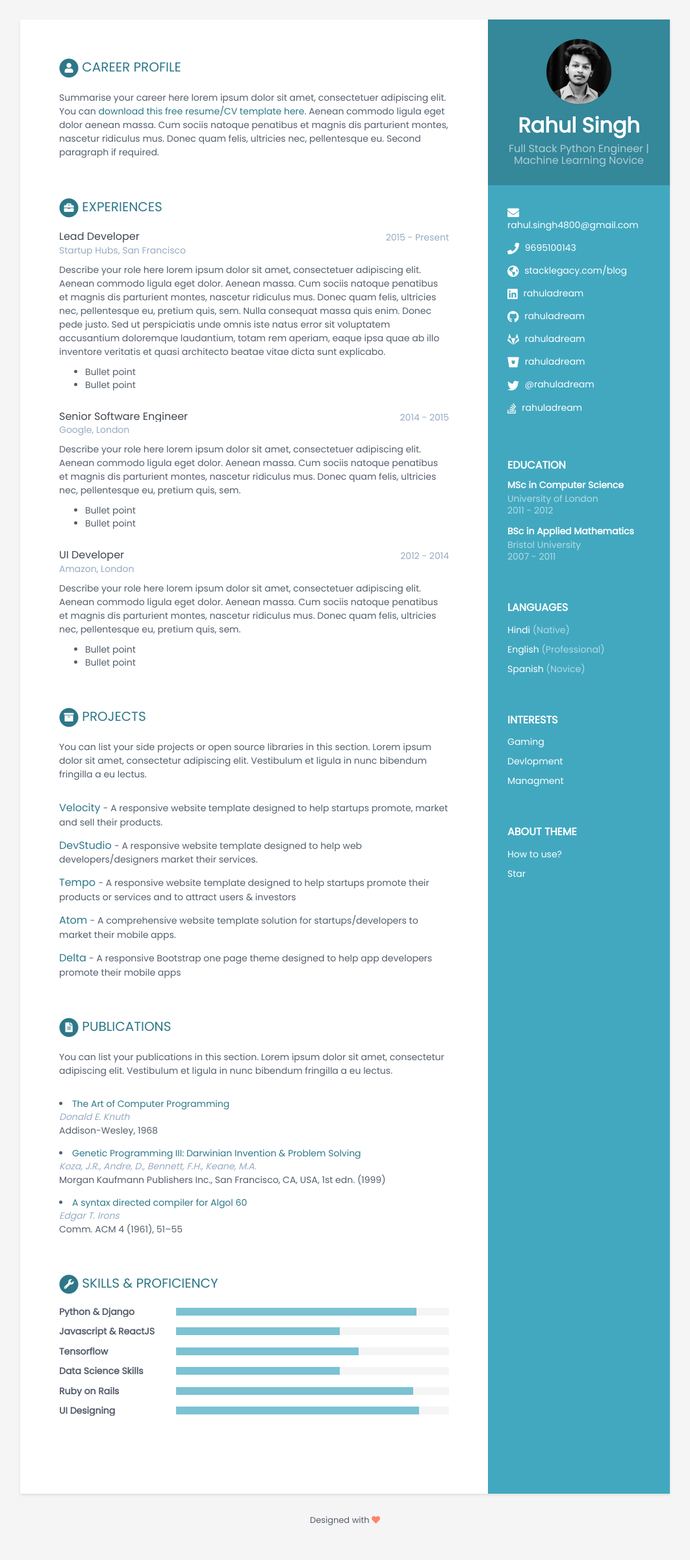
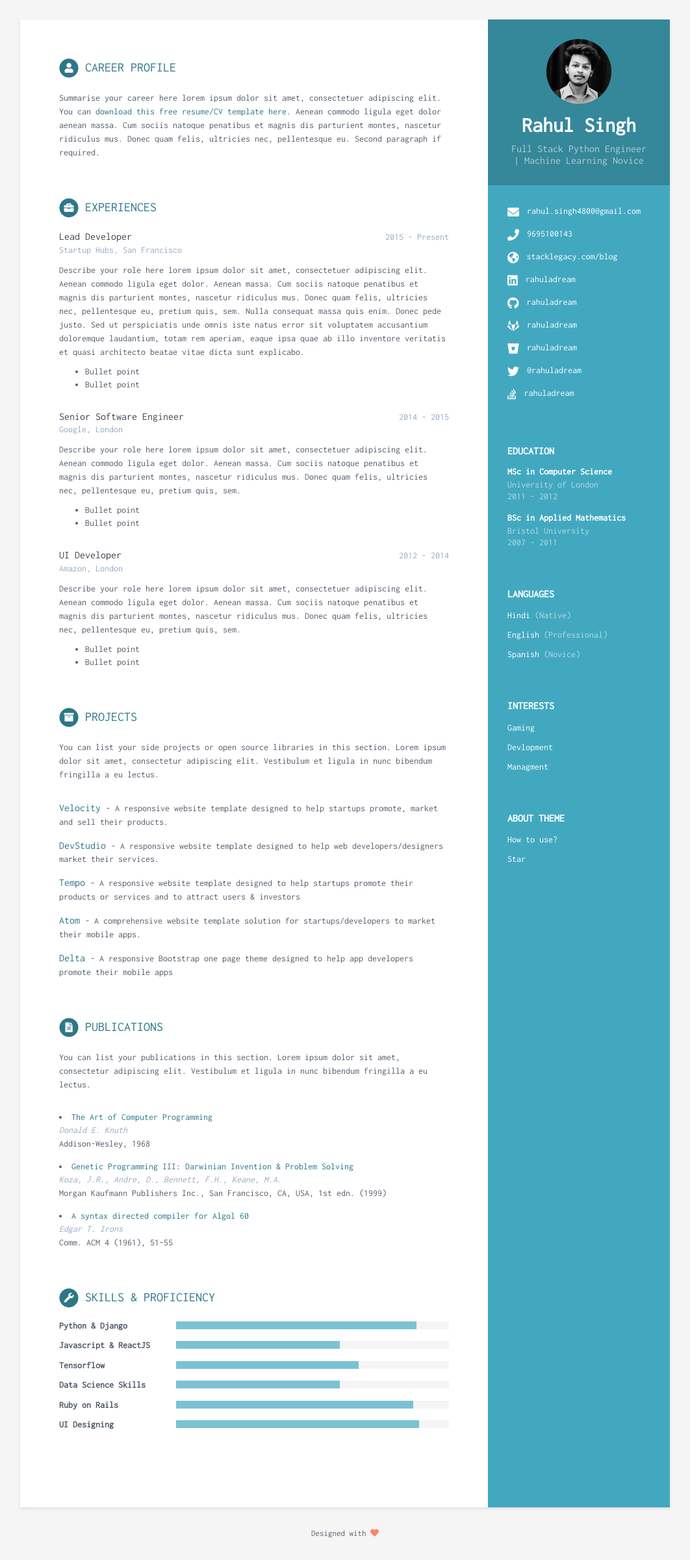
Before and after one commit to rahuladream/rahuladream.github.io, a Jekyll site: the page built from index.html, in a window 1280 px wide. Shown: the whole page at 65% size, without its empty margins (109-1171 px from the left). Built offline with Jekyll 4.4.1, drawn with Linux system fonts in a browser that asks for light colours.

Commit message:
version font changs

```diff
--- a/_sass/_base.scss
+++ b/_sass/_base.scss
@@ -7,7 +7,7 @@
 
 
 body {
-    font-family: 'Poppins', monospace;
+    font-family: 'Inconsolata', monospace;
     color: $text-color-secondary;
     background: $smoky-white;
     font-size: 14px;
```
